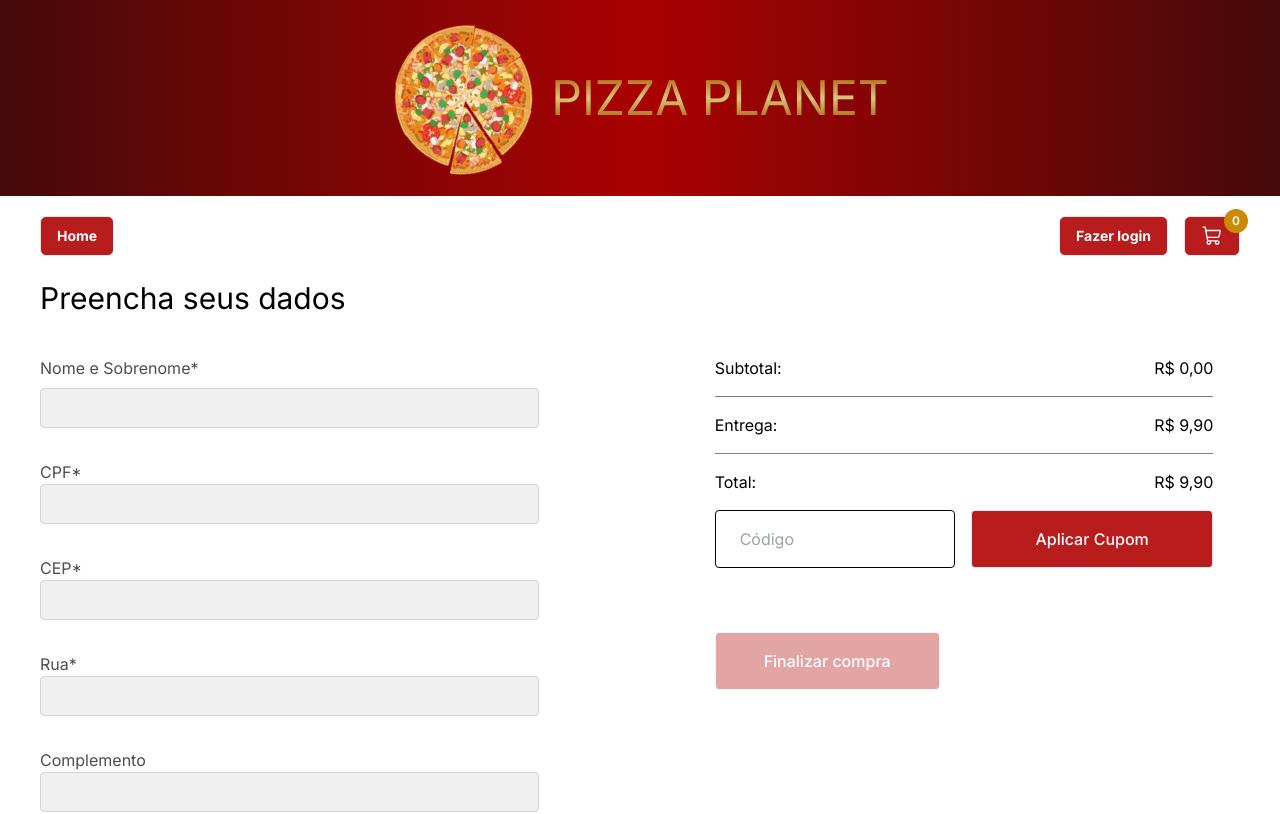
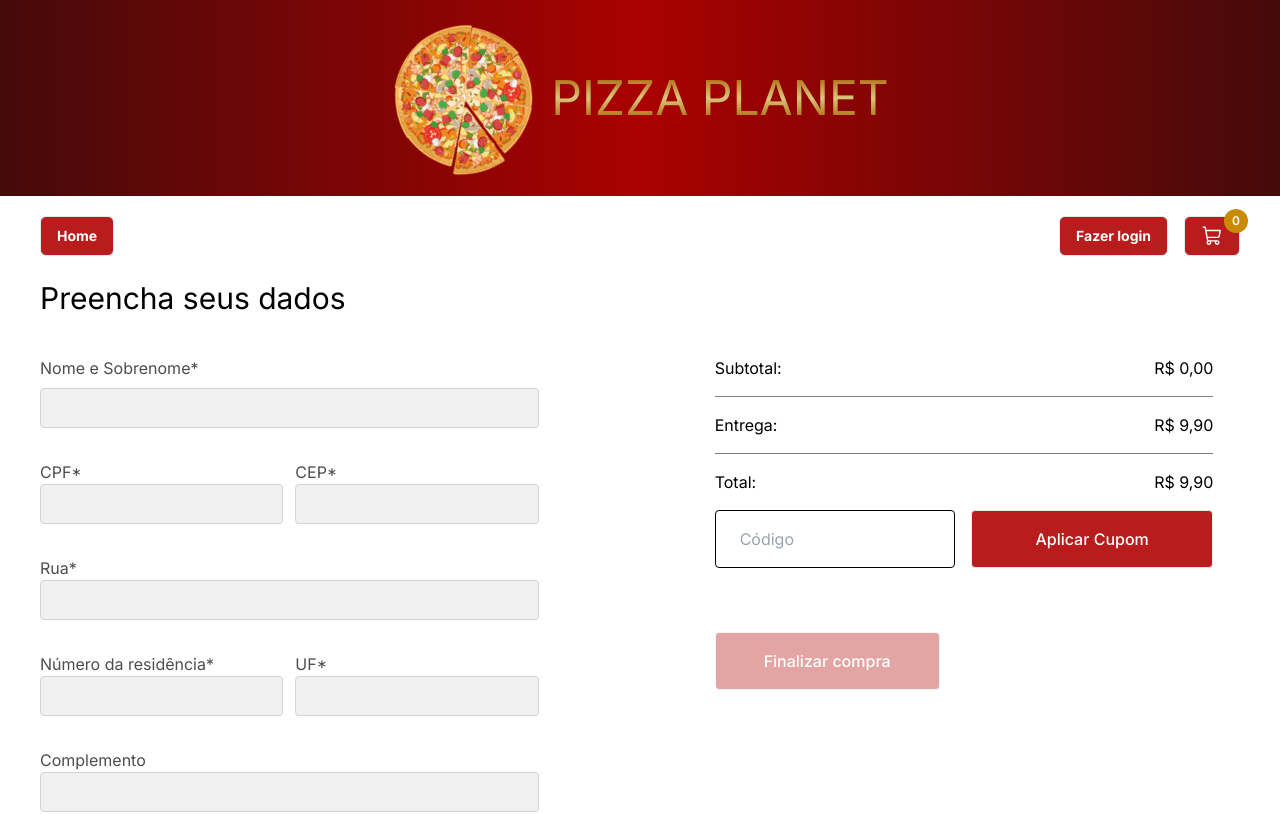
Before and after one commit to deneruaraujo/pizza-planet, a Next.js app: page /checkout in a window 1280 px wide. Shown: the top 814 px of the page. Built offline with nearby package versions, Linux system fonts and the light colour scheme.

Commit message:
Add: Dynamic Checkout

```diff
--- a/src/components/checkout/CheckoutForm.tsx
+++ b/src/components/checkout/CheckoutForm.tsx
@@ -1,7 +1,66 @@
+"use client"
+
 import { Input } from "@/components/ui/input";
 import { CheckoutCheckbox } from "./CheckoutCheckbox";
+import { ChangeEvent, useState } from "react";
+
+interface adressProps {
+  rua: string,
+  complemento: string,
+  bairro: string,
+  cidade: string,
+  uf: string
+}
 
 export function CheckoutForm() {
+  const [cpf, setCpf] = useState<string>('');
+  const [cep, setCep] = useState<string>('');
+  const [address, setAddress] = useState<adressProps>({
+    rua: '',
+    complemento: '',
+    bairro: '',
+    cidade: '',
+    uf: ''
+  })
+
+  const applyCpfFormat = (value: string) => {
+    return value.replace(/^(\d{3})(\d{3})(\d{3})(\d{2})$/, '$1.$2.$3-$4');
+  };
+
+  const handleCpfChange = (event: ChangeEvent<HTMLInputElement>) => {
+    const { value } = event.target;
+    const cleanedValue = value.replace(/\D/g, '');
+    const formattedValue = applyCpfFormat(cleanedValue);
+    setCpf(formattedValue);
+  };
+
+  const handleCepChange = (event: ChangeEvent<HTMLInputElement>) => {
+    const newCep = event.target.value;
+    setCep(newCep);
+    fetchCepData(newCep);
+  }
+
+  const fetchCepData = (cep: string) => {
+    fetch(`https://viacep.com.br/ws/${cep}/json`)
+      .then(response => {
+        if (!response.ok) {
+          throw new Error('Erro ao buscar os dados do CEP');
+        }
+        return response.json();
+      })
+      .then(data => {
+        setAddress({
+          rua: data.logradouro,
+          complemento: data.complementos,
+          bairro: data.bairro,
+          cidade: data.localidade,
+          uf: data.uf
+        })
+      })
+      .catch(error => {
+        console.error('Ocorreu um erro:', error)
+      })
+  }
   return (
     <form className="xl:w-full" id="checkoutForm">
       <div className="flex flex-col">
@@ -12,27 +71,38 @@ export function CheckoutForm() {
           type="text"
           name="nome"
           id="nome"
+          pattern="[A-Za-z\s]*"
+          title="Por favor, insira apenas letras e espaços"
           className=""
           required
         />
       </div>
+      <div className="grid grid-cols-2 gap-3">
         <div>
           <label htmlFor="cpf" className="mb-2 opacity-70">CPF<span>*</span></label>
           <Input
-          type="number"
+            type="text"
             name="cpf"
             id="cpf"
+            pattern="[0-9.-]{11}"
+            maxLength={11}
+            value={cpf}
+            onChange={handleCpfChange}
             required
           />
         </div>
         <div>
           <label htmlFor="cep" className="mb-2 opacity-70">CEP<span>*</span></label>
           <Input
-          type="number"
+            type="text"
             name="cep"
             id="cep"
+            value={cep}
+            onChange={handleCepChange}
+            maxLength={8}
             required
           />
+        </div>
       </div>
       <div>
         <label htmlFor="rua" className="mb-2 opacity-70">Rua<span>*</span></label>
@@ -40,8 +110,33 @@ export function CheckoutForm() {
           type="text"
           name="rua"
           id="rua"
+          value={address.rua}
+          onChange={(e) => setAddress({ ...address, rua: e.target.value })}
           required
         />
+      </div>
+      <div className="grid grid-cols-2 gap-3">
+        <div>
+          <label htmlFor="numero" className="mb-2 opacity-70">Número da residência<span>*</span></label>
+          <Input
+            type="numero"
+            name="numero"
+            id="numero"
+            required
+          />
+        </div>
+        <div>
+          <label htmlFor="uf" className="mb-2 opacity-70">UF<span>*</span></label>
+          <Input
+            type="text"
+            name="uf"
+            maxLength={2}
+            id="uf"
+            value={address.uf}
+            onChange={(e) => setAddress({ ...address, uf: e.target.value })}
+            required
+          />
+        </div>
       </div>
       <div>
         <label htmlFor="complemento" className="mb-2 opacity-70">Complemento</label>
@@ -49,6 +144,8 @@ export function CheckoutForm() {
           type="text"
           name="complemento"
           id="complemento"
+          value={address.complemento}
+          onChange={(e) => setAddress({ ...address, complemento: e.target.value })}
         />
       </div>
       <div>
@@ -57,6 +154,8 @@ export function CheckoutForm() {
           type="text"
           name="bairro"
           id="bairro"
+          value={address.bairro}
+          onChange={(e) => setAddress({ ...address, bairro: e.target.value })}
           required
         />
       </div>
@@ -66,15 +165,8 @@ export function CheckoutForm() {
           type="text"
           name="cidade"
           id="cidade"
-          required
-        />
-      </div>
-      <div>
-        <label htmlFor="uf" className="mb-2 opacity-70">UF<span>*</span></label>
-        <Input
-          type="number"
-          name="uf"
-          id="uf"
+          value={address.cidade}
+          onChange={(e) => setAddress({ ...address, cidade: e.target.value })}
           required
         />
       </div>
```
Lines whose indentation alone changed are shown as unchanged.
